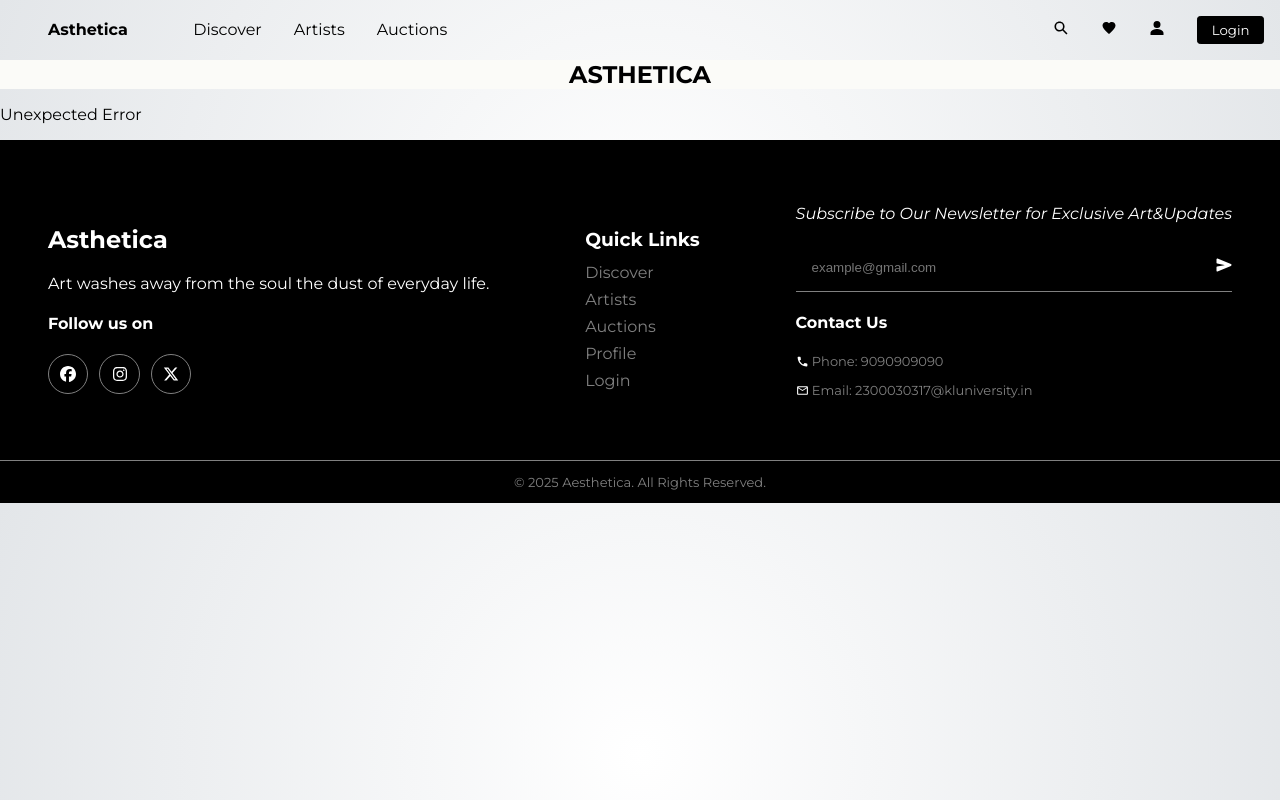
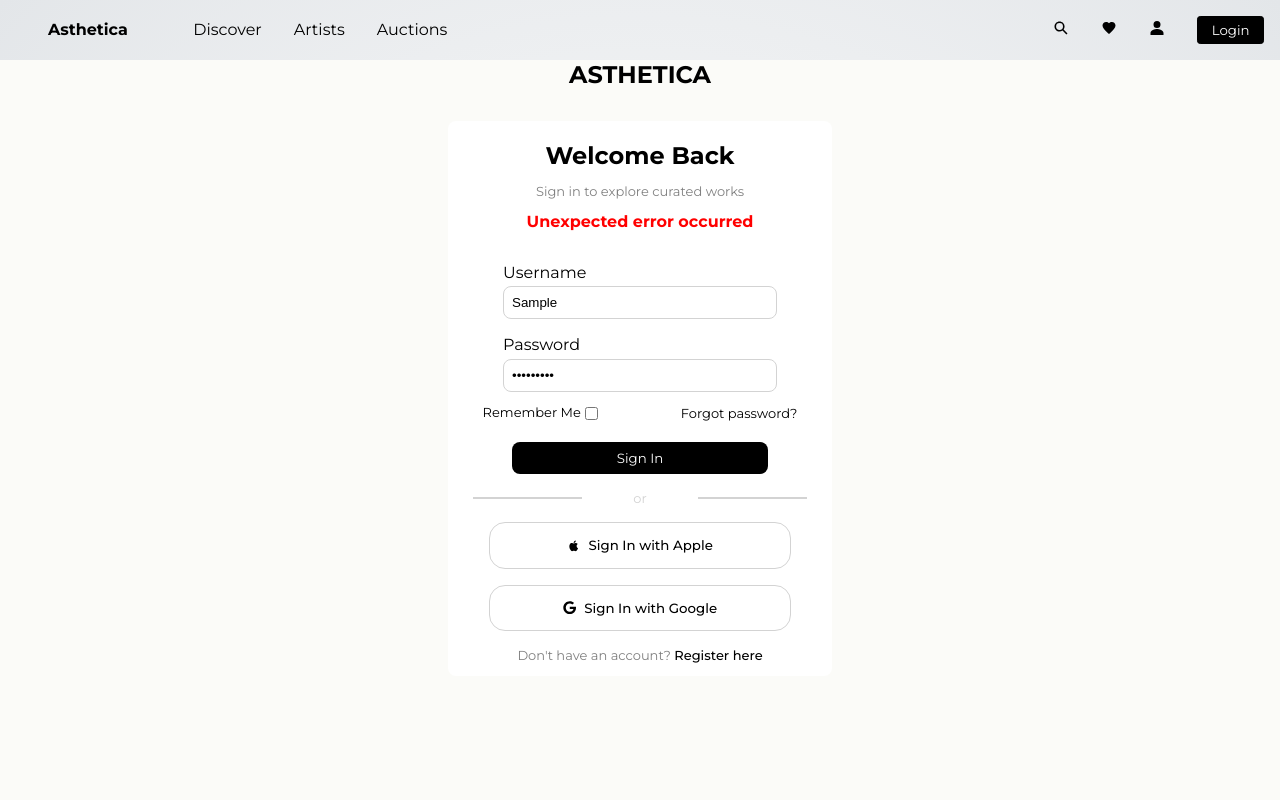
Before and after one commit to phanee27/CI-CD_SDP_Asthetica, a React (Vite) app in the folder FRONTEND/: page /login in a window 1280 px wide. Both pictures are taken after typing "Sample", "Sample123" into the empty fields and a click on the button "Sign In". Shown: the top 800 px of the page. Built offline with nearby package versions, Linux system fonts and the light colour scheme; no server answers.

Commit message:
Registration and Login completed

```diff
--- a/FRONTEND/src/authentication/Login.jsx
+++ b/FRONTEND/src/authentication/Login.jsx
@@ -17,14 +17,14 @@ const Login = () => {
 
   const navigate = useNavigate();
 
-  //useAuth for setting the local storage values
   const { setIsAdminLoggedIn, setIsCustomerLoggedIn, setIsSellerLoggedIn } =
     useAuth();
 
-  // useAuth code
   const handleChange = (e) => {
     const { id, value } = e.target;
     setFormData({ ...formData, [id]: value });
+    setError("");
+    setMessage("");
   };
 
   const handleSubmit = async (e) => {
@@ -34,25 +34,30 @@ const Login = () => {
         `${config.url}/user/checkuserlogin`,
         formData
       );
+
       if (response.status === 200) {
-        if (response.data.role == "ADMIN") {
+        const { role } = response.data;
+
+        if (role === "ADMIN") {
           setIsAdminLoggedIn(true);
           navigate("/admin-dashboard");
-        } else if (response.data.role == "SELLER") {
+        } else if (role === "SELLER") {
           setIsSellerLoggedIn(true);
           navigate("/sellerhome");
-        } else {
+        } else if (role === "BUYER") {
           setIsCustomerLoggedIn(true);
           navigate("/customerhome");
+        } else {
+          setError("Unknown user role");
         }
       } else {
-        setMessage(response.data);
+        setError(response.data || "Login failed");
       }
-    } catch (error) {
-      if (error.response) {
-        setError(error.response.data);
+    } catch (err) {
+      if (err.response) {
+        setError(err.response.data || "Invalid credentials");
       } else {
-        setError("Unexpected Error");
+        setError("Unexpected error occurred");
       }
     }
   };
@@ -62,17 +67,21 @@ const Login = () => {
       <p className="login-header">
         <strong>ASTHETICA</strong>
       </p>
-      {message ? (
-        <p>{message}</p> // display Message
-      ) : error ? (
-        <p>{error}</p> // display error
-      ) : (
+
       <form onSubmit={handleSubmit} className="login">
         <div className="login-section">
           <div className="header">
             <h2>Welcome Back</h2>
             <p className="header-quote">Sign in to explore curated works</p>
+
+            {/* Show error or message */}
+            {(error || message) && (
+              <p style={{ color: "red", fontWeight: "bold", marginTop: "10px" }}>
+                {error || message}
+              </p>
+            )}
           </div>
+
           <div className="form-section">
             <p>Username</p>
             <input
@@ -83,7 +92,7 @@ const Login = () => {
               value={formData.username}
               onChange={handleChange}
             />
-              <p>password</p>
+            <p>Password</p>
             <input
               className="login-input-field"
               type="password"
@@ -93,36 +102,39 @@ const Login = () => {
               onChange={handleChange}
             />
           </div>
+
           <div className="check-section">
             <div style={{ display: "flex", fontSize: "small" }}>
               <label htmlFor="remember">Remember Me</label>
               <input type="checkbox" id="remember" />
             </div>
-              {/* This forget password needs to be changed using <Link></Link>*/}
-              <a href="">
-                <p>Forgot password ?</p>
-              </a>
+            <Link to="/forgot-password">
+              <p>Forgot password?</p>
+            </Link>
           </div>
+
           <div className="login-page-btn">
-              <button>Sign In</button>
+            <button type="submit">Sign In</button>
           </div>
+
           <div className="ggl-fcbk-sign">
             <div className="login-divider">
               <span>or</span>
             </div>
+
             <div className="login-opts">
-                <button>
+              <button type="button">
                 <DiApple />
                 <p>Sign In with Apple</p>
               </button>
             </div>
             <div className="login-opts">
-                <button type="submit">
+              <button type="button">
                 <FaGoogle />
                 <p>Sign In with Google</p>
               </button>
             </div>
-              {/*Add corresponsind links in this page*/}
+
             <p className="login-register">
               Don't have an account?{" "}
               <Link to="/register">
@@ -132,7 +144,6 @@ const Login = () => {
           </div>
         </div>
       </form>
-      )}
     </div>
   );
 };
--- a/FRONTEND/src/authentication/Registration.jsx
+++ b/FRONTEND/src/authentication/Registration.jsx
@@ -13,6 +13,7 @@ const Registration = () => {
         password:"",
         contact:"",
         gender:"",
+        role:"BUYER",
     })
 
     const [message, setMessage] = useState("")
@@ -27,9 +28,26 @@ const Registration = () => {
         e.preventDefault()
         try {
             const response = await axios.post(`${config.url}/user/adduser`, formData)
-
+            if(response.status === 200){
+                setMessage(response.data)
+                setFormData({
+                    name:"",
+                    email:"",
+                    username:"",
+                    password:"",
+                    contact:"",
+                    gender:"",
+                    role:"BUYER",
+                })
+            }
         } catch (error) {
-
+            if(error.response){
+                setMessage("")
+                SetError(error.response.data)
+            }else{
+                setMessage("")
+                SetError("An unexpected Error Occurred.")
+            }
         }
     }
     return (
@@ -39,24 +57,35 @@ const Registration = () => {
             <p className='register-quote'>start your journey collecting stunning art</p>
             <div className='register-section'>
                 <div className='register-input-fields'>
-                    <form action="">
+                {
+                    message ? (
+                        <p style={{ textAlign: "center", color: "green", fontWeight: "bolder" }}>
+                        {message}
+                        </p>
+                    ) : error ? (
+                        <p style={{ textAlign: "center", color: "red", fontWeight: "bolder" }}>
+                        {typeof error === "string" ? error : error.message || "An error occurred"}
+                        </p>
+                    ) : null
+                }
+                    <form onSubmit={handleSubmit}>
                     <label htmlFor="fullname">Full Name</label><br />
-                    <input type="text" id='fullname' placeholder='Enter full name' required/><br />
-                    <label for="gender">Gender:</label><br />
-                        <select id="gender" name="gender" style={{width:"100%"}}>
-                        <option value="" disabled selected>-- select --</option>
+                    <input type="text" id='name' value={formData.name} onChange={handleChange} placeholder='Enter full name' required/><br />
+                    <label htmlFor="gender"  >Gender:</label><br />
+                        <select id="gender" name="gender" value={formData.gender} onChange={handleChange} style={{width:"100%"}}>
+                        <option value="" disabled>-- select --</option>
                         <option value="Male">Male</option>
                         <option value="Female">Female</option>
                         <option value="Other">Other</option>
                         </select><br />
-                    <label htmlFor="fullname">Email</label><br />
-                    <input type="email" id='email' placeholder='Enter email' required/><br />
+                    <label htmlFor="fullname" >Email</label><br />
+                    <input type="email" id='email' value={formData.email} onChange={handleChange} placeholder='Enter email' required/><br />
                     <label htmlFor='username'>Username</label><br/>
-                    <input type="text" id='username' placeholder='Enter username' required/><br/>
+                    <input type="text" id='username' value={formData.username} onChange={handleChange} placeholder='Enter username' required/><br/>
                     <label htmlFor="pwd">Password</label><br />
-                    <input type="password" id='pwd' placeholder='Enter password' required/><br />
+                    <input type="password" id='password' value={formData.password} onChange={handleChange} placeholder='Enter password' required/><br />
                     <label htmlFor="contact">Contact</label><br/>
-                    <input type="number" id='contact' placeholder='Enter contact' required/><br />
+                    <input type="number" id='contact' value={formData.contact} onChange={handleChange} placeholder='Enter contact' required/><br />
                     <button className='register-create' type='submit'>Submit</button>
                     </form>
                     <p className='register-sign-in'>already have an account? <Link to='/login'>Login here</Link></p>
```
Also changed, not shown: 2 other files (tests, documents, lock files or other folders). Lines whose indentation alone changed are shown as unchanged.
